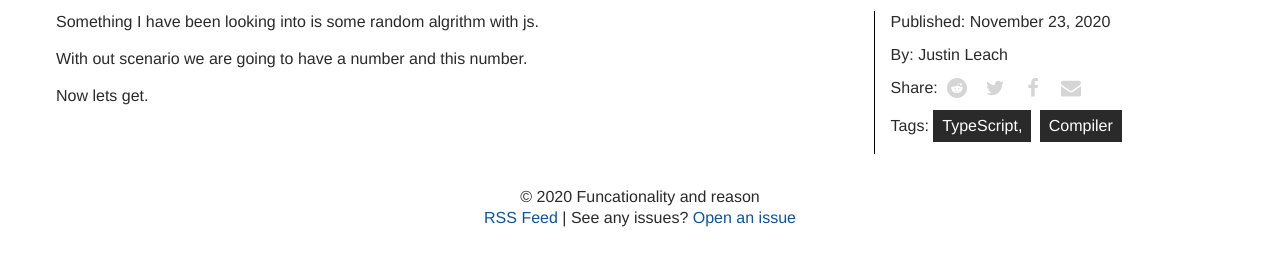
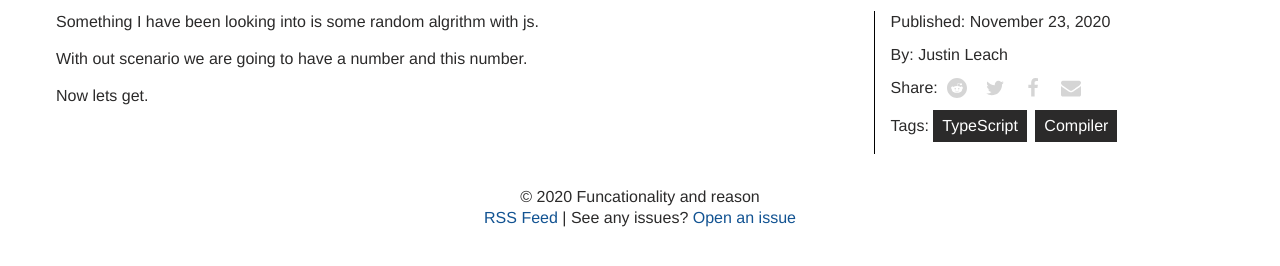
Before and after one commit to leachjustin18/functionalityandreason, a Jekyll site: the page built from _posts/2020-11-23-finding-random.md, in a window 1280 px wide. Shown: the part 412-678 px from the top of the page. Built offline with Jekyll 4.4.1, drawn with Linux system fonts in a browser that asks for light colours; some web fonts are replaced.

```diff
--- a/_posts/2020-11-23-finding-random.md
+++ b/_posts/2020-11-23-finding-random.md
@@ -1,6 +1,6 @@
 ---
 author: Justin Leach
-tags: TypeScript, Compiler
+tags: TypeScript Compiler
 category: Algorithm
 title: Finding random values
 ---
```
